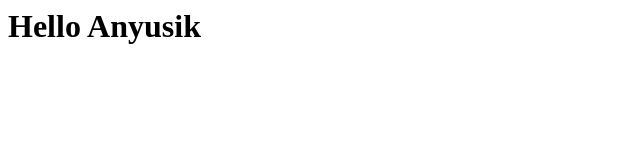
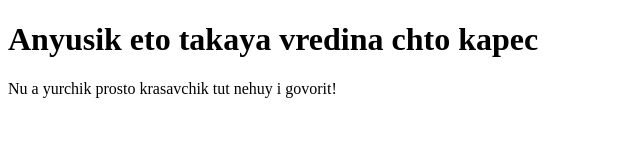
Before and after one commit to yuriy-savraiuk/strongBeer, a plain HTML site: page index.html in a window 1280 px wide. Shown: the whole page, without its empty margins (0-640 px from the left). Drawn offline with Linux system fonts and the light colour scheme.

Commit message:
Updates to HTML structure

```diff
--- a/index.html
+++ b/index.html
@@ -1 +1,11 @@
-<h1>Hello Anyusik</h1>
+<!DOCTYPE html>
+<html>
+    <head>
+        <meta charset="utf-8">
+        <title>My page for play</title>
+    </head>
+    <body>
+        <h1>Anyusik eto takaya vredina chto kapec</h1>
+        <p>Nu a yurchik prosto krasavchik tut nehuy i govorit!</p>
+    </body>
+</html>
```
